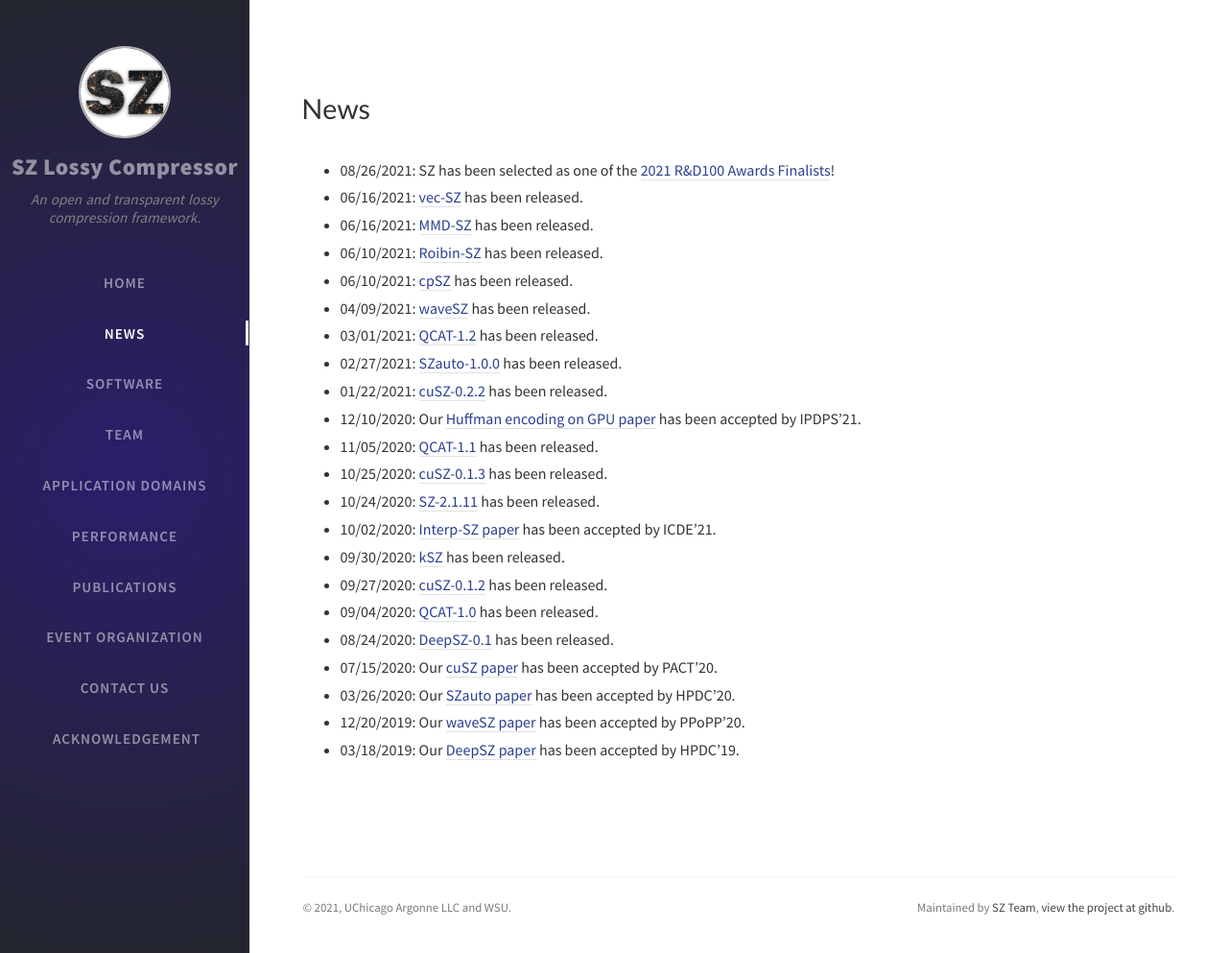
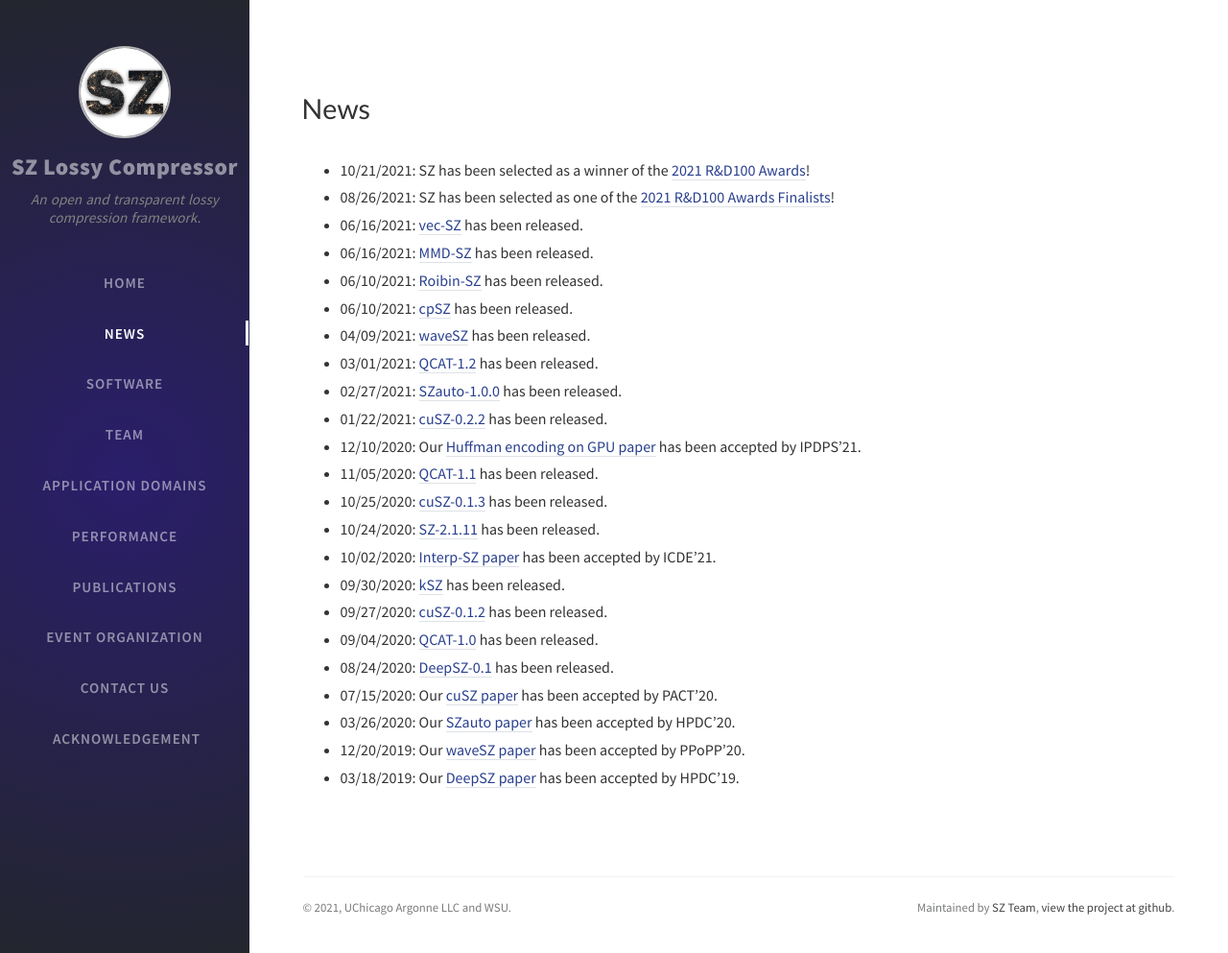
Before and after one commit to szcompressor/szcompressor.github.io, a Jekyll site: the page built from tabs/news.md, in a window 1280 px wide and 993 px high. Shown: the whole window at 96% size. Built offline with Jekyll 4.4.1, drawn with Linux system fonts in a browser that asks for light colours; nearby versions of some CDN libraries; comment, search, counter and statistics services are not loaded.

Commit message:
add rd100 award

```diff
--- a/tabs/news.md
+++ b/tabs/news.md
@@ -2,6 +2,7 @@
 title: News
 ---
 
+- 10/21/2021: SZ has been selected as a winner of the [2021 R&D100 Awards](https://www.rdworldonline.com/rd-100-2021-winner/sz-a-lossy-compression-framework-for-scientific-data/)!
 - 08/26/2021: SZ has been selected as one of the [2021 R&D100 Awards Finalists](https://www.rdworldonline.com/finalists-for-2021-rd-100-awards-are-unveiled/)!
 - 06/16/2021: [vec-SZ](https://github.com/szcompressor/vecSZ) has been released.
 - 06/16/2021: [MMD-SZ](https://github.com/szcompressor/MMD-SZ) has been released.
```
